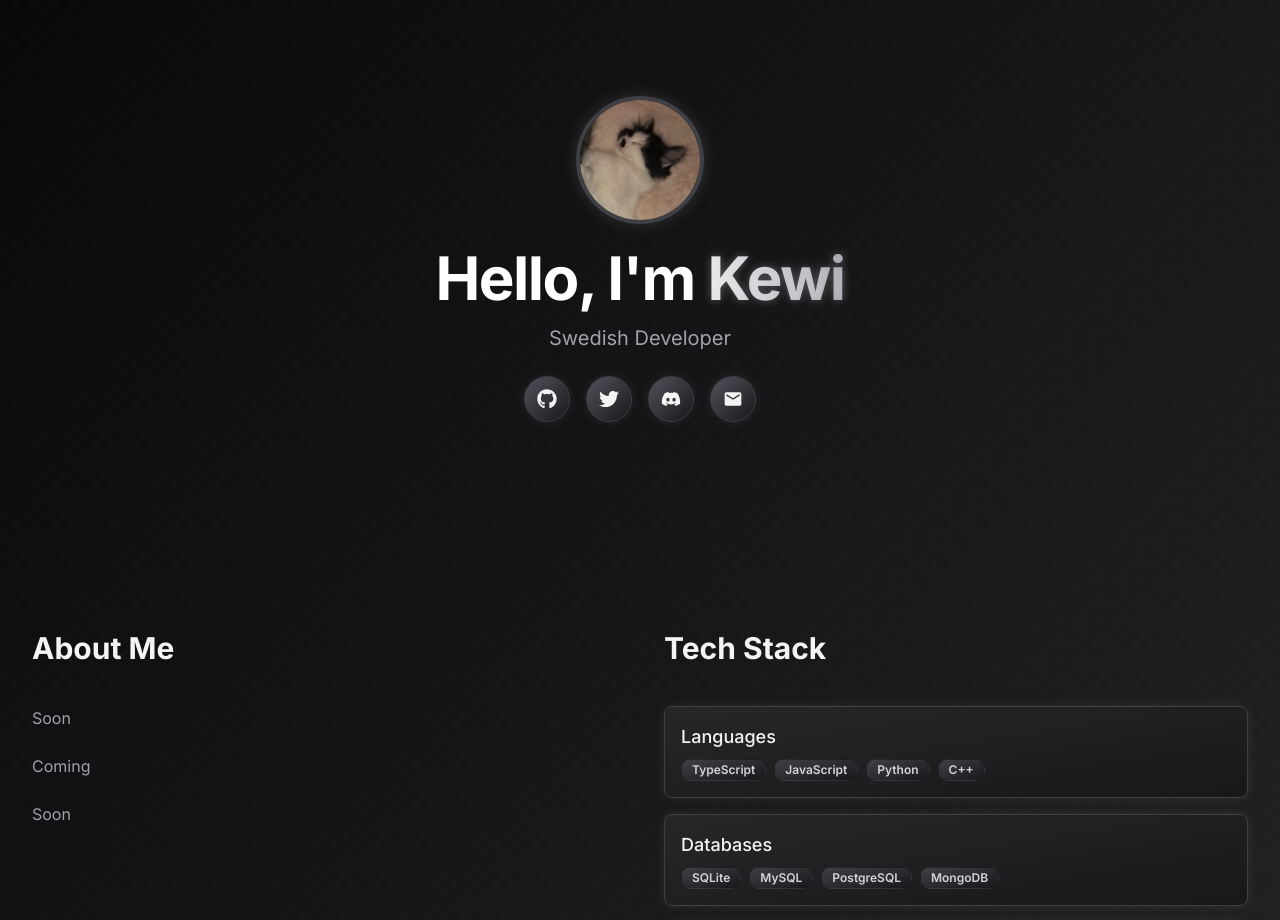
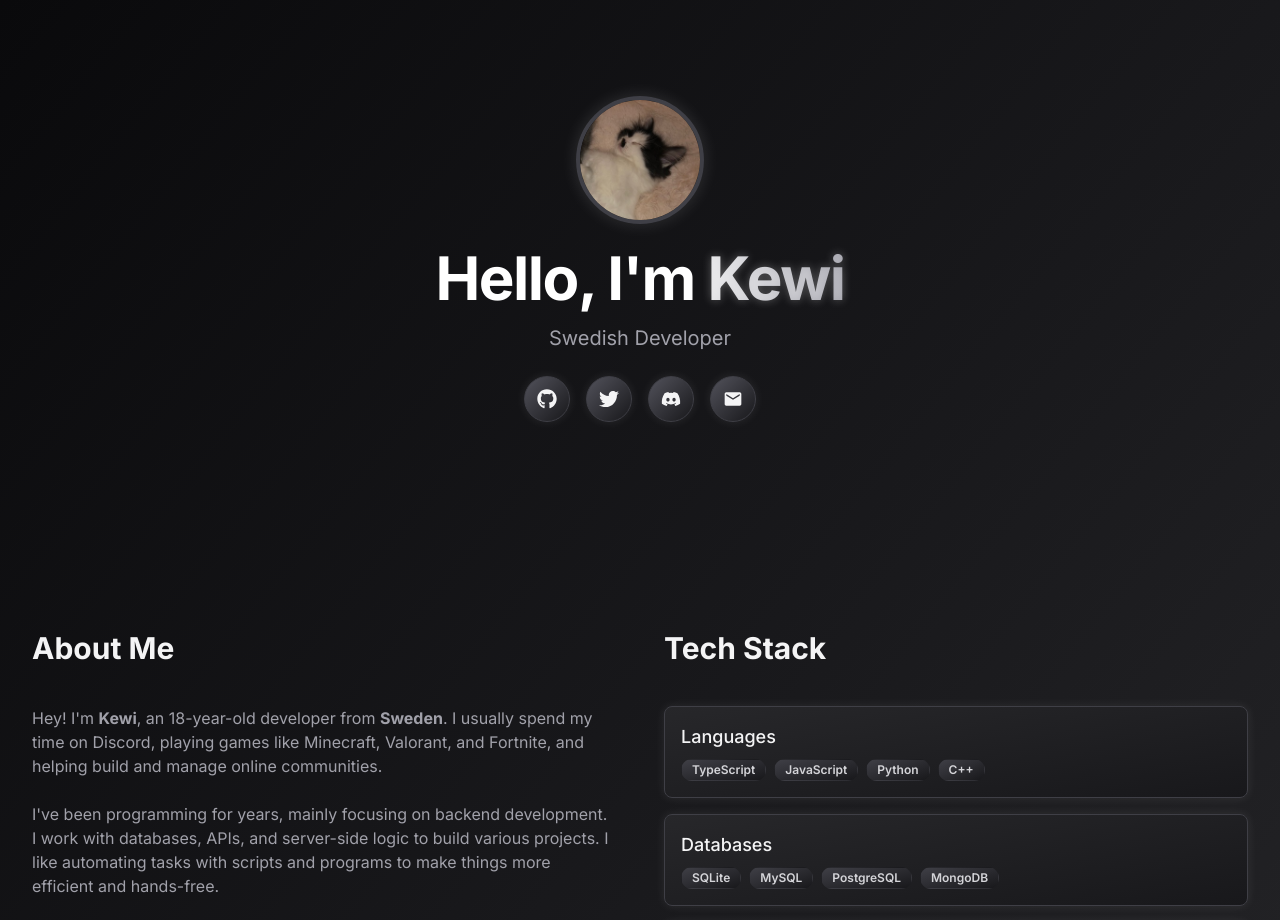
Before and after one commit to Kewwie/Website, a Next.js app: page / in a window 1280 px wide. Shown: the top 920 px of the page. Built offline with nearby package versions, Linux system fonts and the light colour scheme.

Commit message:
Added about me

```diff
--- a/app/page.tsx
+++ b/app/page.tsx
@@ -100,14 +100,17 @@ export default function Portfolio() {
                         </h2>
                         <div className="space-y-6">
                             <p className="text-zinc-400">
-                                Soon
+                                Hey! I&apos;m <strong>Kewi</strong>, an 18-year-old developer from <strong>Sweden</strong>.
+                                I usually spend my time on Discord, playing games like Minecraft, Valorant, and Fortnite, and helping build and manage online communities.
                             </p>
                             <p className="text-zinc-400">
-                                Coming
+                                I&apos;ve been programming for years, mainly focusing on backend development.
+                                I work with databases, APIs, and server-side logic to build various projects.
+                                I like automating tasks with scripts and programs to make things more efficient and hands-free.
                             </p>
                             <p className="text-zinc-400">
-                                Soon
-                            </p>
+                                I also create maps and games in Fortnite using <strong>UEFN (Unreal Editor for Fortnite)</strong>.
+                                With <strong>Verse</strong>, I create unique game modes for people to play, offering new experiences for players.</p>
                         </div>
                     </div>
 
```
